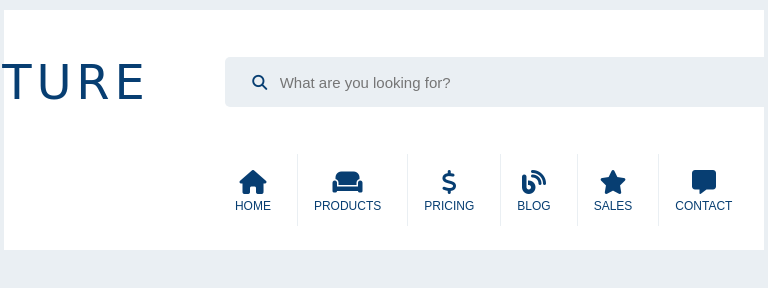
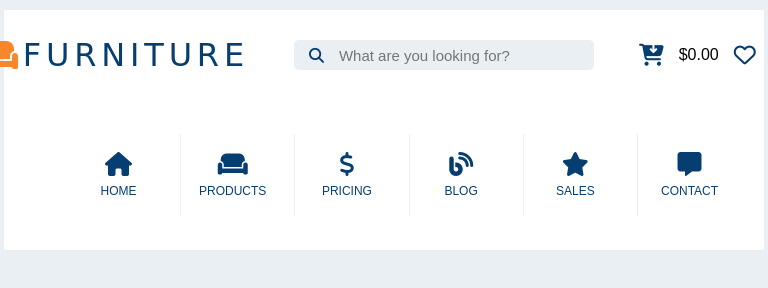
Before and after one commit to Ameer2000Mzori/Furnitrue-Website, a website built with webpack: page src/index.html in a window 768 px wide. Built offline with nearby package versions, Linux system fonts and the light colour scheme; a web font is replaced by a local one.

Commit message:
added (min-width: 768px) and (max-width: 991px) responsvness to navbar

```diff
--- a/src/style.scss
+++ b/src/style.scss
@@ -146,4 +146,64 @@
       }
     }
   }
+
+  @media (min-width: 768px) and (max-width: 991px) {
+    .upper-Wrap {
+      gap: 45px;
+
+      .brand-Wrap {
+        font-size: 2rem;
+      }
+
+      .search-Wrap {
+        height: 30px;
+        width: 300px;
+
+        input {
+          padding-left: 45px;
+          height: 30px;
+          width: 300px;
+        }
+
+        i {
+          font-size: 15px;
+          position: absolute;
+          left: 5%;
+          color: $mainColor;
+        }
+      }
+
+      .info-Wrap {
+        display: flex;
+        text-align: center;
+        align-items: center;
+        justify-content: center;
+        gap: 15px;
+        cursor: pointer;
+
+        i {
+          font-size: 22px;
+          color: $mainColor;
+        }
+      }
+    }
+
+    .under-Wrap {
+      justify-content: space-evenly;
+      height: 100%;
+      width: 100%;
+
+      ul {
+        justify-content: space-evenly;
+        width: 90%;
+
+        li {
+          justify-content: space-evenly;
+          height: 50px;
+          width: 100%;
+          padding: 1rem;
+        }
+      }
+    }
+  }
 }
```
Also changed, not shown: src/style.css, 1 other file.
